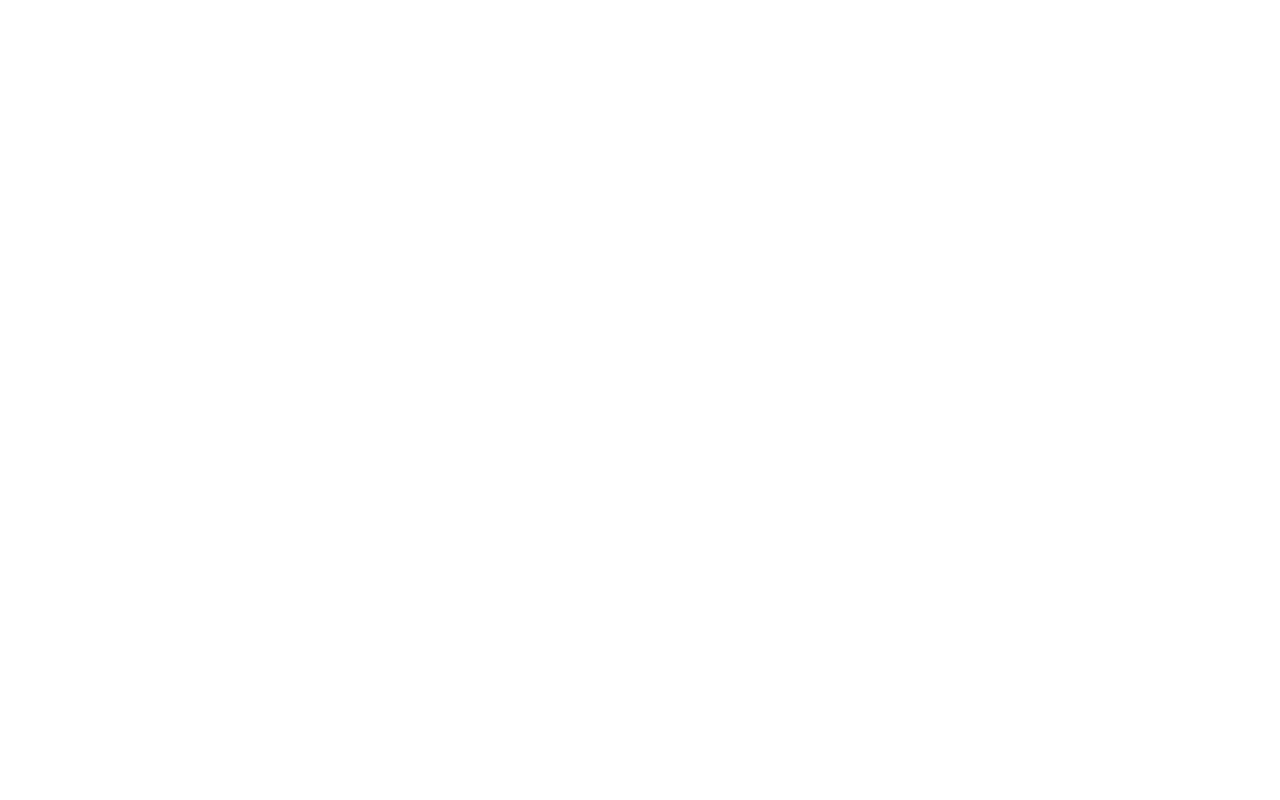
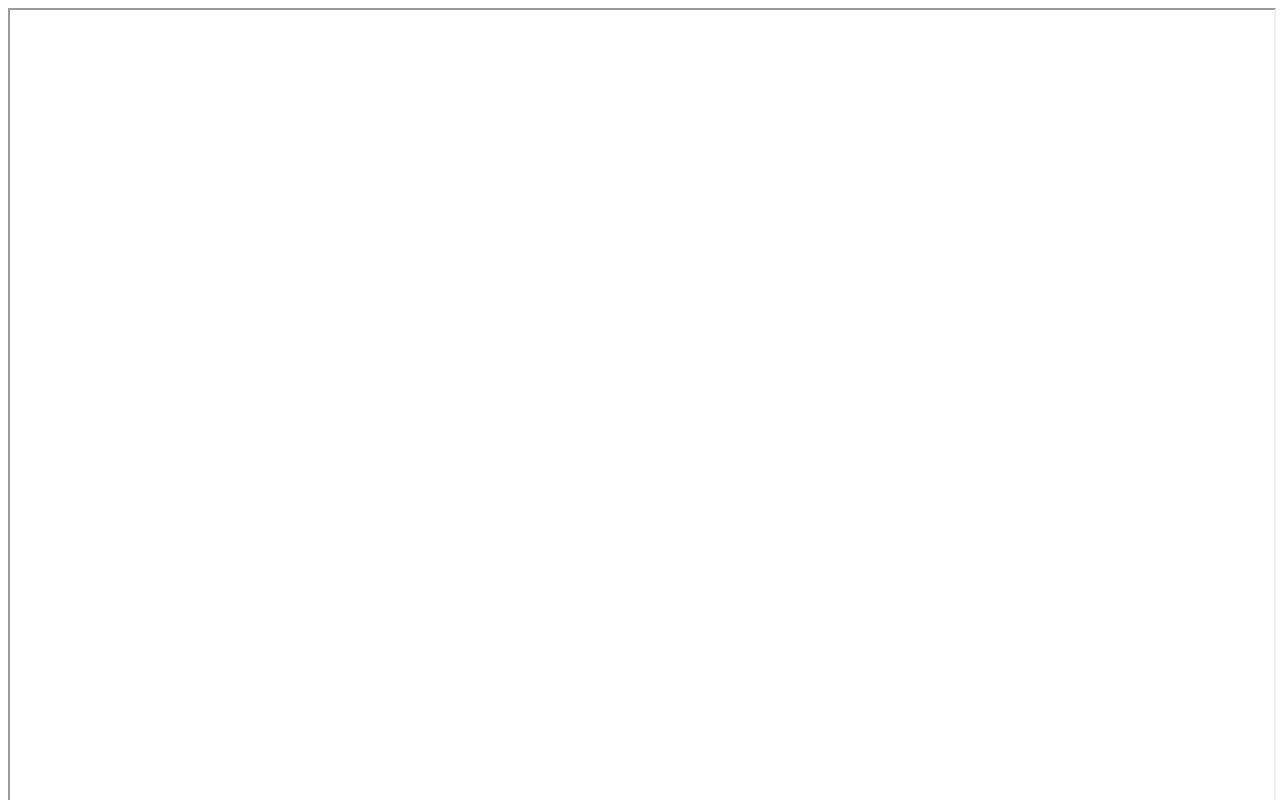
Before and after one commit to Vena-Cava/UnitedElementsDynmap, a plain HTML site: page index.html in a window 1280 px wide. Shown: the top 800 px of the page. Drawn offline with Linux system fonts and the light colour scheme.

Commit message:
added Dynmap embed

```diff
--- a/index.html
+++ b/index.html
@@ -1,5 +1,7 @@
 <html>
   <body>
-
+    <iframe src="http://45.34.50.234:26627:8123/" width="100%" height="1200">
+      <p>Your browser does not support iframes.</p>
+    </iframe>
   </body>
 </html>
```
